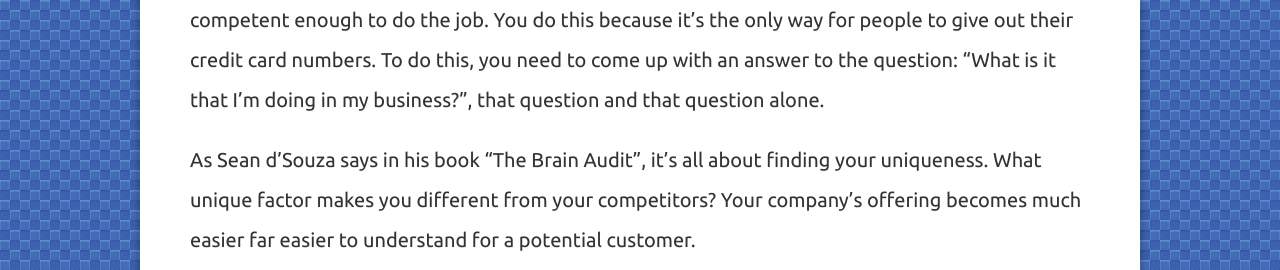
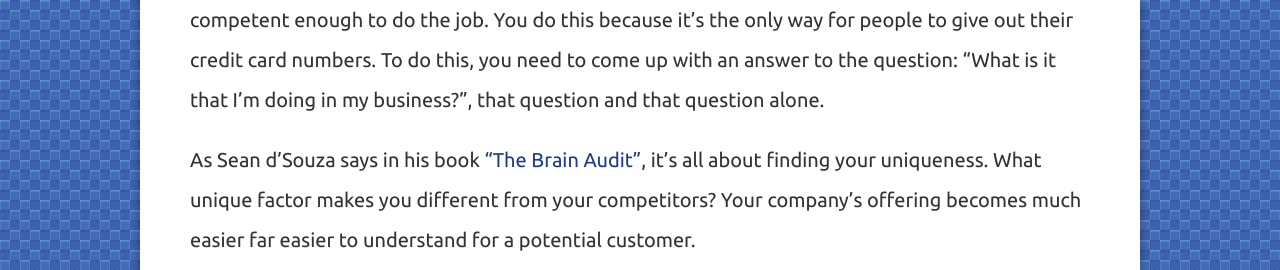
Before and after one commit to ljnissen/ljnissen.github.io, a plain HTML site: page blog/sales_funnel.html in a window 1280 px wide. Shown: the part 8080-8350 px from the top of the page. Drawn offline with Linux system fonts and the light colour scheme.

Commit message:
Add links to blog post

```diff
--- a/blog/sales_funnel.html
+++ b/blog/sales_funnel.html
@@ -142,7 +142,7 @@
 
 				<p>In essence, it’s about opening the eyeballs to your site. You want to make your customers familiar with your site and what you do, and increase people’s awareness of your brand and that you are competent enough to do the job. You do this because it’s the only way for people to give out their credit card numbers. To do this, you need to come up with an answer to the question: “What is it that I’m doing in my business?”, that question and that question alone.</p>
 
-				<p>As Sean d’Souza says in his book “The Brain Audit”, it’s all about finding your uniqueness. What unique factor makes you different from your competitors? Your company’s offering becomes much easier far easier to understand for a potential customer.</p>
+				<p>As Sean d’Souza says in his book <a href="https://www.psychotactics.com/">“The Brain Audit”</a>, it’s all about finding your uniqueness. What unique factor makes you different from your competitors? Your company’s offering becomes much easier far easier to understand for a potential customer.</p>
 
 				<p>At this stage, you want to raise awareness of your product and make your visitors familiar with your product. You want your visitors to recognize your brand and convince them of your expertise. The more fine-tuned to the customer’s needs you make your business, the easier this step gets.</p>
 
```
